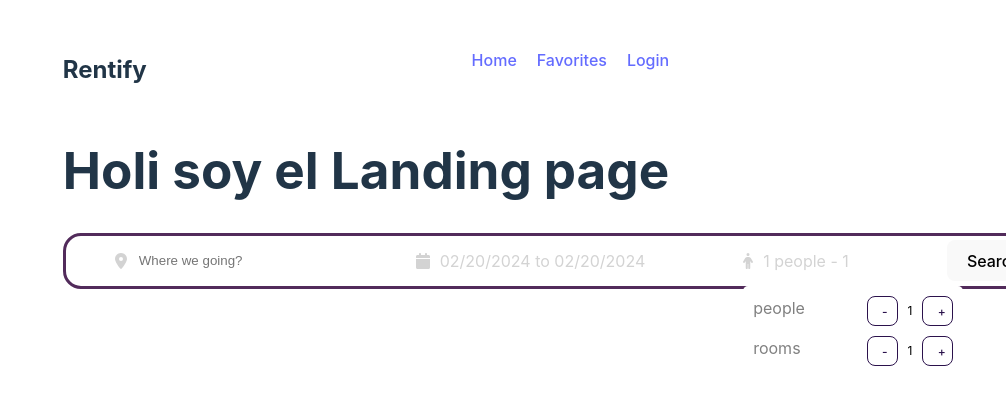
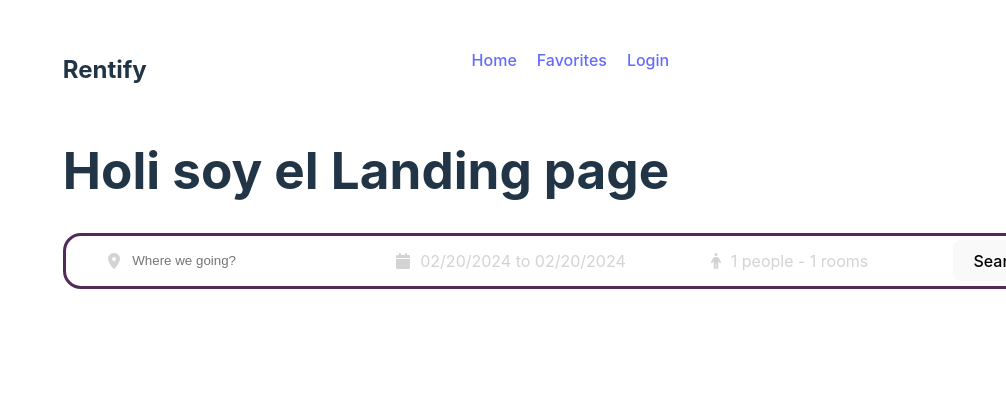
Before and after one commit to jlcarrascof/PF-Henry-Project, a React (Vite) app in the folder Client/vite-project/: page / in a window 1280 px wide. Shown: the top 404 px of the page, without its empty margins (274-1280 px from the left). Built offline with nearby package versions, Linux system fonts and the light colour scheme.

Commit message:
funcionando los contadores de personas y habitaciones

```diff
--- a/Client/vite-project/src/components/searchBar/SearchBar.tsx
+++ b/Client/vite-project/src/components/searchBar/SearchBar.tsx
@@ -45,6 +45,9 @@ const SearchBar: React.FC = () => {
 
   const [options, setOptions] = useState<Options>(initialOptions);
 
+  const [openOptions, setOpenOptions] = useState<boolean>(false);
+
+  //handler for people and rooms
   const handleOption = (name: "people" | "rooms", operation: "i" | "d") => {
     setOptions((prev) => {
       if (operation === "i") {
@@ -66,23 +69,11 @@ const SearchBar: React.FC = () => {
       setState(selection);
   };
 
-  //hable options for people and rooms
-  // const handleOption = (name: keyof Options, operation: "i" | "d") => {
-  //   setOptions((prev) => ({
-  //     ...prev,
-  //     [name]: operation === "i" ? prev[name] + 1 : prev[name] - 1,
-  //   }));
-  // };
-
   return (
     <div className={styles.headerSearch}>
       <div className={styles.headerSearchItem}>
         <FontAwesomeIcon icon={faLocationDot} className={styles.headerIcon} />
-        <input
-          type="text"
-          placeholder="Where we going?"
-          className={styles.headerSearchInput}
-        />
+        <input type="text" placeholder="Where we going?" className={styles.headerSearchInput}/>
       </div>
       <div className={styles.headerSearchItem}>
         <FontAwesomeIcon icon={faCalendar} className={styles.headerIcon} />
@@ -97,48 +88,25 @@ const SearchBar: React.FC = () => {
       </div>
       <div className={styles.headerSearchItem}>
         <FontAwesomeIcon icon={faPerson} className={styles.headerIcon} />
-        <span className={styles.headerSearchText}>
-          {" "}
-          {`${options.people} people - ${options.rooms}`}{" "}
-        </span>
-        <div className={styles.options}>
+        <span onClick={()=>setOpenOptions(!openOptions)} className={styles.headerSearchText}> {`${options.people} people - ${options.rooms} rooms`}</span>
+        {openOptions && <div className={styles.options}>
           <div className={styles.optionItem}>
             <span className={styles.optionText}> people </span>
             <div className={styles.optionCounter}>
-              <button
-                className={styles.optionCounterButton}
-                onClick={() => handleOption("people", "d")}
-              >
-                -
-              </button>
-              <span className={styles.optionCounterNumber}>1</span>
-              <button
-                className={styles.optionCounterButton}
-                onClick={() => handleOption("people", "i")}
-              >
-                +
-              </button>
+              <button className={styles.optionCounterButton} onClick={() => handleOption("people", "d")} disabled={options.people <2}>-</button>
+              <span className={styles.optionCounterNumber}>{options.people}</span>
+              <button className={styles.optionCounterButton} onClick={() => handleOption("people", "i")}>+</button>
             </div>
           </div>
           <div className={styles.optionItem}>
             <span className={styles.optionText}> rooms </span>
             <div className={styles.optionCounter}>
-              <button
-                className={styles.optionCounterButton}
-                onClick={() => handleOption("rooms", "d")}
-              >
-                -
-              </button>
-              <span className={styles.optionCounterNumber}>1</span>
-              <button
-                className={styles.optionCounterButton}
-                onClick={() => handleOption("rooms", "i")}
-              >
-                +
-              </button>
+              <button className={styles.optionCounterButton} onClick={() => handleOption("rooms", "d")} disabled={options.rooms <2}>-</button>
+              <span className={styles.optionCounterNumber}>{options.rooms}</span>
+              <button className={styles.optionCounterButton} onClick={() => handleOption("rooms", "i")}>+</button>
             </div>
           </div>
-        </div>
+        </div>}
       </div>
       <div className={styles.headerSearchItem}>
         <button className={styles.headerBtn}> Search </button>
```
